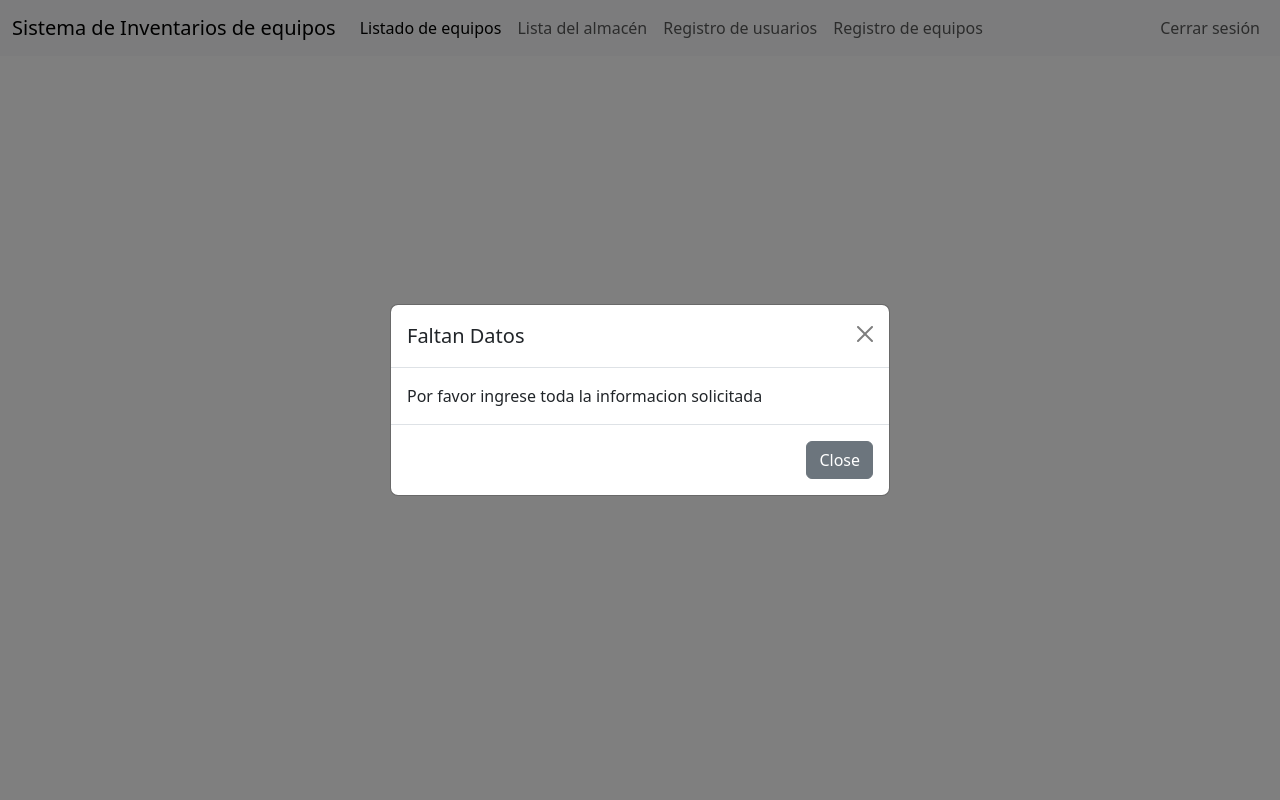
After one commit to aristides1000/video_editing_work_inventory_system, a PHP site: page /equipment_registration_logic.php in a window 1280 px wide. The commit adds this page. Run offline with PHP 8.4, Linux system fonts and the light colour scheme; a user stored in the database is signed in; a stand-in replaces the project's code that opens the database connection; some libraries are stand-ins or nearby versions.

Commit message:
Feat: Add the first part of the logic of equiment_regitration_logic.php

```diff
--- a/equipment_registration.php
+++ b/equipment_registration.php
@@ -92,6 +92,7 @@
             <div class="mb-3">
               <label for="image_path" class="form-label">Cargue la imagen</label>
               <input class="form-control" type="file" id="image_path" name="image_path">
+              <div id="imageHelp" class="form-text">Por favor, suba solo archivos de imagenes con extenciones .jpg .png o .gif</div>
             </div>
             <button type="submit" class="btn btn-primary">Submit</button>
           </form>
--- /dev/null
+++ b/equipment_registration_logic.php
@@ -0,0 +1,146 @@
+<?php
+  session_start();
+  include 'conexion.php';
+  include_once('./includes/header.php');
+  include_once('./includes/navbar.php');
+
+  if(isset($_POST['equipment_category_id']) && $_POST['equipment_category_id']!='' && isset($_POST['type_of_equipment_id']) && $_POST['type_of_equipment_id']!='' && isset($_POST['equipment_status_id']) && $_POST['equipment_status_id']!='' && isset($_FILES['image_path']['name']) && $_FILES['image_path']['name']!='') {
+    #llegaron los datos
+    $temporal = $_FILES['image_path']['tmp_name'];
+    $arch = $_FILES['image_path']['name'];
+    $tipo = getimagesize($temporal);
+
+    #El índice 2 del arreglo que genera getimagesize es una bandera que indica el tipo de imagen: 1 = GIF, 2 = JPG, 3 = PNG
+    if($tipo[2] != 1 && $tipo[2] != 2 && $tipo[2] != 3) {
+      ?>
+        <div class="modal fade" id="fileTypeError" data-bs-backdrop="static" data-bs-keyboard="false" tabindex="-1" aria-labelledby="staticBackdropLabel" aria-hidden="true">
+          <div class="modal-dialog modal-dialog-centered">
+            <div class="modal-content">
+              <div class="modal-header">
+                <h1 class="modal-title fs-5" id="staticBackdropLabel">Error por tipo de archivo</h1>
+                <a href="./equipment_registration.php" class="ms-auto">
+                  <button type="button" class="btn-close" data-bs-dismiss="modal" aria-label="Close"></button>
+                </a>
+              </div>
+              <div class="modal-body">
+                Error por tipo de archivo cargado, el archivo debe ser extension: .jpg .png o .gif
+              </div>
+              <div class="modal-footer">
+                <a href="./equipment_registration.php">
+                  <button type="button" class="btn btn-secondary" data-bs-dismiss="modal">Close</button>
+                </a>
+              </div>
+            </div>
+          </div>
+        </div>
+        <script src="https://cdn.jsdelivr.net/npm/bootstrap@5.3.6/dist/js/bootstrap.bundle.min.js" integrity="sha384-j1CDi7MgGQ12Z7Qab0qlWQ/Qqz24Gc6BM0thvEMVjHnfYGF0rmFCozFSxQBxwHKO" crossorigin="anonymous"></script>
+        <script>
+          const fileTypeError = new bootstrap.Modal(document.getElementById('fileTypeError'));
+          fileTypeError.show();
+        </script>
+      <?php
+    } else { # el tipo de archivo es correcto se efectua la carga del producto
+      if ($tipo !== false) { # Si la foto ha sido cargada
+        /* Llegue hasta aqui 25jun25 */
+        $sql = "INSERT INTO users (nickname, password, user_type_id)
+                VALUES ('$_POST[nickname]', '".md5($_POST['password'])."', '$_POST[user_type_id]');";
+
+        mysqli_query($link, $sql);
+        if (mysqli_error($link)) {
+          ?>
+            <div class="modal fade" id="userRegistrationError" data-bs-backdrop="static" data-bs-keyboard="false" tabindex="-1" aria-labelledby="staticBackdropLabel" aria-hidden="true">
+              <div class="modal-dialog modal-dialog-centered">
+                <div class="modal-content">
+                  <div class="modal-header">
+                    <h1 class="modal-title fs-5" id="staticBackdropLabel">Error al Registrar</h1>
+                    <a href="./user_registration.php" class="ms-auto">
+                      <button type="button" class="btn-close" data-bs-dismiss="modal" aria-label="Close"></button>
+                    </a>
+                  </div>
+                  <div class="modal-body">
+                    Error en el registro de usuario. Por Favor intente de nuevo.
+                  </div>
+                  <div class="modal-footer">
+                    <a href="./user_registration.php">
+                      <button type="button" class="btn btn-secondary" data-bs-dismiss="modal">Close</button>
+                    </a>
+                  </div>
+                </div>
+              </div>
+            </div>
+            <script src="https://cdn.jsdelivr.net/npm/bootstrap@5.3.6/dist/js/bootstrap.bundle.min.js" integrity="sha384-j1CDi7MgGQ12Z7Qab0qlWQ/Qqz24Gc6BM0thvEMVjHnfYGF0rmFCozFSxQBxwHKO" crossorigin="anonymous"></script>
+            <script>
+              const userRegistrationError = new bootstrap.Modal(document.getElementById('userRegistrationError'));
+              userRegistrationError.show();
+            </script>
+          <?php
+        } else {
+          ?>
+            <div class="modal fade" id="successfulUserRegistration" data-bs-backdrop="static" data-bs-keyboard="false" tabindex="-1" aria-labelledby="staticBackdropLabel" aria-hidden="true">
+              <div class="modal-dialog modal-dialog-centered">
+                <div class="modal-content">
+                  <div class="modal-header">
+                    <h1 class="modal-title fs-5" id="staticBackdropLabel">Registro Exitoso</h1>
+                    <a href="./user_registration.php" class="ms-auto">
+                      <button type="button" class="btn-close" data-bs-dismiss="modal" aria-label="Close"></button>
+                    </a>
+                  </div>
+                  <div class="modal-body">
+                    Usuario registrado exitosamente.
+                  </div>
+                  <div class="modal-footer">
+                    <a href="./user_registration.php">
+                      <button type="button" class="btn btn-secondary" data-bs-dismiss="modal">Close</button>
+                    </a>
+                  </div>
+                </div>
+              </div>
+            </div>
+            <script src="https://cdn.jsdelivr.net/npm/bootstrap@5.3.6/dist/js/bootstrap.bundle.min.js" integrity="sha384-j1CDi7MgGQ12Z7Qab0qlWQ/Qqz24Gc6BM0thvEMVjHnfYGF0rmFCozFSxQBxwHKO" crossorigin="anonymous"></script>
+            <script>
+              const successfulUserRegistration = new bootstrap.Modal(document.getElementById('successfulUserRegistration'));
+              successfulUserRegistration.show();
+            </script>
+          <?php
+        }
+      } else { # La foto NO ha sido cargada
+        ?>
+          <script> alert("Error en la carga de la foto. Intente de nuevo"); </script>
+          <meta http-equiv="refresh" content="2;URL=./producto.php" />
+        <?php
+
+        /* Modificar hasta lo interno de este else */
+      }
+    }
+  } else {
+    ?>
+      <div class="modal fade" id="missingData" data-bs-backdrop="static" data-bs-keyboard="false" tabindex="-1" aria-labelledby="staticBackdropLabel" aria-hidden="true">
+        <div class="modal-dialog modal-dialog-centered">
+          <div class="modal-content">
+            <div class="modal-header">
+              <h1 class="modal-title fs-5" id="staticBackdropLabel">Faltan Datos</h1>
+              <a href="./equipment_registration.php" class="ms-auto">
+                <button type="button" class="btn-close" data-bs-dismiss="modal" aria-label="Close"></button>
+              </a>
+            </div>
+            <div class="modal-body">
+              Por favor ingrese toda la informacion solicitada
+            </div>
+            <div class="modal-footer">
+              <a href="./equipment_registration.php">
+                <button type="button" class="btn btn-secondary" data-bs-dismiss="modal">Close</button>
+              </a>
+            </div>
+          </div>
+        </div>
+      </div>
+      <script src="https://cdn.jsdelivr.net/npm/bootstrap@5.3.6/dist/js/bootstrap.bundle.min.js" integrity="sha384-j1CDi7MgGQ12Z7Qab0qlWQ/Qqz24Gc6BM0thvEMVjHnfYGF0rmFCozFSxQBxwHKO" crossorigin="anonymous"></script>
+      <script>
+        const missingData = new bootstrap.Modal(document.getElementById('missingData'));
+        missingData.show();
+      </script>
+    <?php
+  }
+
+  include_once('./includes/footer.php');
+?>
--- a/user_registration.php
+++ b/user_registration.php
@@ -49,7 +49,7 @@
             <div class="mb-3">
               <label for="nickname" class="form-label">Nombre de usuario</label>
               <input type="text" class="form-control" id="nickname" aria-describedby="nicknameHelp" name="nickname">
-              <div id="emailHelp" class="form-text">Por favor, escriba su nombre de usuario sin caracteres de espacio</div>
+              <div id="nicknameHelp" class="form-text">Por favor, escriba su nombre de usuario sin caracteres de espacio</div>
             </div>
             <div class="mb-3">
               <label for="password" class="form-label">Password</label>
```
